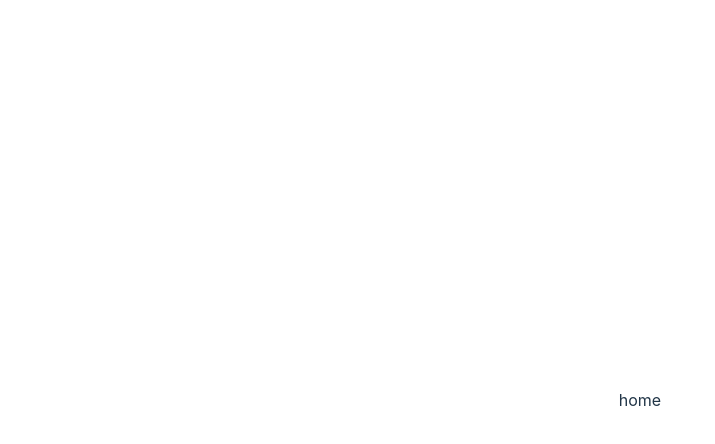
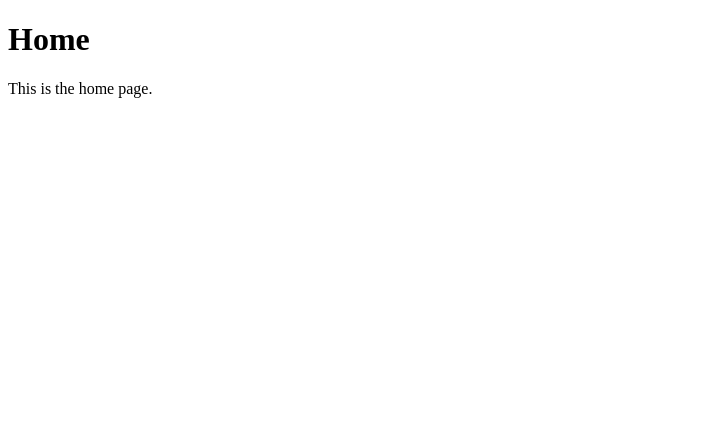
Before and after one commit to serser322/dada-quotation-generator, a Vue app: page / in a window 1280 px wide. Shown: the top 444 px of the page, without its empty margins (0-715 px from the left). Built offline with nearby package versions, Linux system fonts and the light colour scheme.

Commit message:
feat:重設配置

```diff
--- a/package.json
+++ b/package.json
@@ -9,10 +9,12 @@
     "preview": "vite preview"
   },
   "dependencies": {
-    "vue": "^3.2.45"
+    "vue": "^3.2.45",
+    "vue-router": "^4.1.6"
   },
   "devDependencies": {
     "@vitejs/plugin-vue": "^4.0.0",
+    "sass": "^1.58.2",
     "vite": "^4.1.0"
   }
 }
--- a/src/App.vue
+++ b/src/App.vue
@@ -1,5 +1,5 @@
 <script setup>
-import Home from './components/Home.vue'
+import Home from './views/Home.vue'
 </script>
 
 <template>
--- a/src/main.js
+++ b/src/main.js
@@ -1,5 +1,5 @@
 import { createApp } from 'vue'
-import './style.css'
+
 import App from './App.vue'
 
 createApp(App).mount('#app')
--- a/src/style.css
+++ /dev/null
@@ -1,89 +0,0 @@
-:root {
-  font-family: Inter, system-ui, Avenir, Helvetica, Arial, sans-serif;
-  line-height: 1.5;
-  font-weight: 400;
-
-  color-scheme: light dark;
-  color: rgba(255, 255, 255, 0.87);
-  background-color: #242424;
-
-  font-synthesis: none;
-  text-rendering: optimizeLegibility;
-  -webkit-font-smoothing: antialiased;
-  -moz-osx-font-smoothing: grayscale;
-  -webkit-text-size-adjust: 100%;
-}
-
-a {
-  font-weight: 500;
-  color: #646cff;
-  text-decoration: inherit;
-}
-a:hover {
-  color: #535bf2;
-}
-
-a {
-  font-weight: 500;
-  color: #646cff;
-  text-decoration: inherit;
-}
-a:hover {
-  color: #535bf2;
-}
-
-body {
-  margin: 0;
-  display: flex;
-  place-items: center;
-  min-width: 320px;
-  min-height: 100vh;
-}
-
-h1 {
-  font-size: 3.2em;
-  line-height: 1.1;
-}
-
-button {
-  border-radius: 8px;
-  border: 1px solid transparent;
-  padding: 0.6em 1.2em;
-  font-size: 1em;
-  font-weight: 500;
-  font-family: inherit;
-  background-color: #1a1a1a;
-  cursor: pointer;
-  transition: border-color 0.25s;
-}
-button:hover {
-  border-color: #646cff;
-}
-button:focus,
-button:focus-visible {
-  outline: 4px auto -webkit-focus-ring-color;
-}
-
-.card {
-  padding: 2em;
-}
-
-#app {
-  max-width: 1280px;
-  margin: 0 auto;
-  padding: 2rem;
-  text-align: center;
-}
-
-@media (prefers-color-scheme: light) {
-  :root {
-    color: #213547;
-    background-color: #ffffff;
-  }
-  a:hover {
-    color: #747bff;
-  }
-  button {
-    background-color: #f9f9f9;
-  }
-}
--- /dev/null
+++ b/src/views/Home.vue
@@ -0,0 +1,17 @@
+<template>
+  <main class="home-page">
+    <h1>Home</h1>
+    <p>This is the home page.</p>
+  </main>
+</template>
+
+<script>
+export default {
+  name: 'Home'
+
+}
+</script>
+
+<style lang="scss">
+
+</style>
--- a/src/components/Home.vue
+++ b/src/views/QuoteInput.vue
@@ -1,12 +1,12 @@
 <template>
   <div>
-    home
+    quote input
   </div>
 </template>
 
 <script>
 export default {
-
+  name:'QuoteInput'
 }
 </script>
 
```
Also changed, not shown: src/views/Images.vue (added, +15 -0 lines), 1 other file (tests, documents, lock files or other folders).
